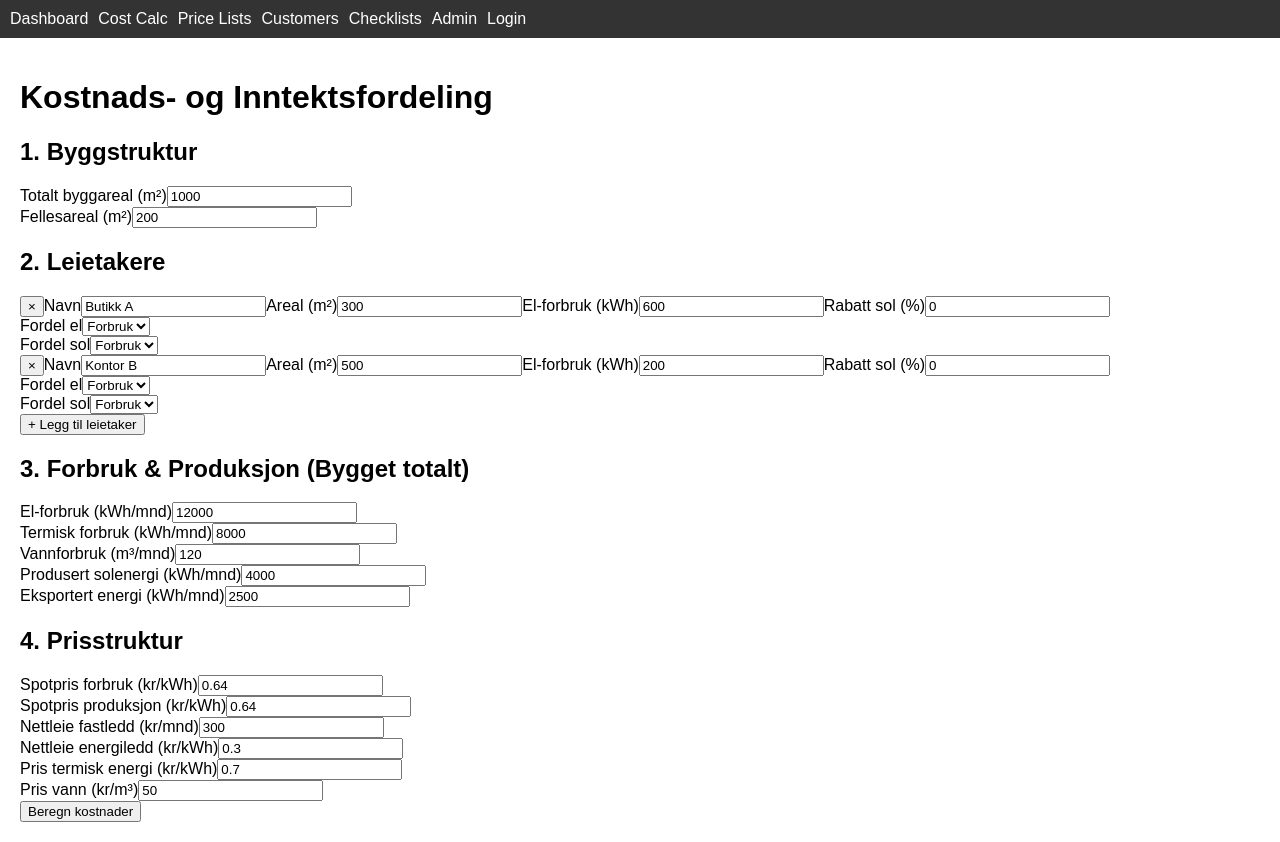
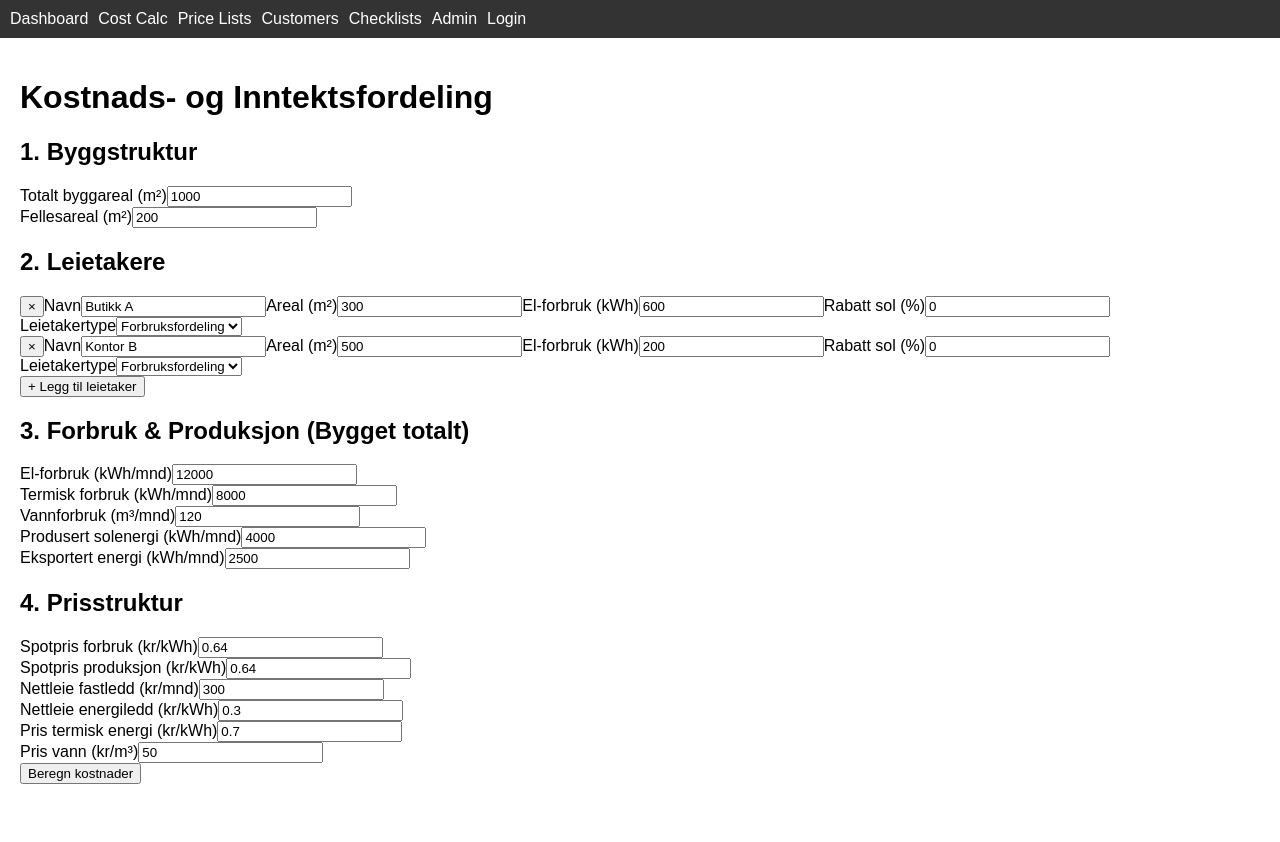
Before and after one commit to evengordonlauve/Energy-Bill-System, a Next.js app: page /calculations/cost in a window 1280 px wide. After the commit the page ends 804 px from the top, so only its background shows below. Built offline with nearby package versions, Linux system fonts and the light colour scheme.

Commit message:
Add tenant type selection and remove distribution options

```diff
--- a/pages/calculations/cost.tsx
+++ b/pages/calculations/cost.tsx
@@ -8,8 +8,12 @@ interface Tenant {
   area: number;
   el: number;
   discount: number;
-  distE: "consumption" | "area";
-  distP: "consumption" | "area";
+  /**
+   * 1 - arealfordeling
+   * 2 - forbruksfordeling
+   * 3 - AMS-fordeling
+   */
+  type: number;
 }
 
 interface TenantResult {
@@ -37,8 +41,8 @@ function TenantCard({ tenant, onChange, onRemove }: TenantCardProps) {
   const handle =
     (field: keyof Tenant) =>
     (e: React.ChangeEvent<HTMLInputElement | HTMLSelectElement>) => {
-      const value =
-        field === "name" ? e.target.value : parseFloat(e.target.value) || 0;
+      const raw = e.target.value;
+      const value = field === "name" ? raw : parseFloat(raw) || 0;
       onChange({ ...tenant, [field]: value });
     };
 
@@ -79,29 +83,17 @@ function TenantCard({ tenant, onChange, onRemove }: TenantCardProps) {
         onChange={handle("discount")}
         className="w-full p-1 border rounded mb-2 focus:ring-blue-300 focus:outline-none text-sm"
       />
-      <div className="grid grid-cols-2 gap-2 mt-2">
-        <div>
-          <label className="block text-sm">Fordel el</label>
-          <select
-            value={tenant.distE}
-            onChange={handle("distE")}
-            className="w-full p-1 border rounded focus:ring-blue-300 focus:outline-none text-xs"
-          >
-            <option value="consumption">Forbruk</option>
-            <option value="area">Areal</option>
-          </select>
-        </div>
-        <div>
-          <label className="block text-sm">Fordel sol</label>
-          <select
-            value={tenant.distP}
-            onChange={handle("distP")}
-            className="w-full p-1 border rounded focus:ring-blue-300 focus:outline-none text-xs"
-          >
-            <option value="consumption">Forbruk</option>
-            <option value="area">Areal</option>
-          </select>
-        </div>
+      <div className="mt-2">
+        <label className="block text-sm">Leietakertype</label>
+        <select
+          value={tenant.type}
+          onChange={handle("type")}
+          className="w-full p-1 border rounded focus:ring-blue-300 focus:outline-none text-xs"
+        >
+          <option value={1}>Arealfordeling</option>
+          <option value={2}>Forbruksfordeling</option>
+          <option value={3}>AMS-fordeling</option>
+        </select>
       </div>
     </div>
   );
@@ -130,8 +122,7 @@ export default function CostCalculations() {
       area: 300,
       el: 600,
       discount: 0,
-      distE: "consumption",
-      distP: "consumption",
+      type: 2,
     },
     {
       id: 1,
@@ -139,8 +130,7 @@ export default function CostCalculations() {
       area: 500,
       el: 200,
       discount: 0,
-      distE: "consumption",
-      distP: "consumption",
+      type: 2,
     },
   ]);
 
@@ -155,8 +145,7 @@ export default function CostCalculations() {
         area: 100,
         el: 1000,
         discount: 0,
-        distE: "consumption",
-        distP: "consumption",
+        type: 2,
       },
     ]);
     setNextId(nextId + 1);
@@ -187,15 +176,16 @@ export default function CostCalculations() {
     const tenantResults = tenants.map((t) => {
       const areaPct =
         totalArea > 0 ? ((t.area / totalArea) * 100).toFixed(1) : "0.0";
+      const method = t.type === 1 ? "area" : "consumption";
       const elCost =
-        t.distE === "consumption"
+        method === "consumption"
           ? (t.el / TE) * PC * TE
           : (t.area / totalArea) * PC * TE;
       const thCost = PT * TT;
       const wCost = PW * TW;
       const exportIncome = EE * PP;
       const baseShare =
-        t.distP === "consumption"
+        method === "consumption"
           ? (t.el / TE) * exportIncome
           : (t.area / totalArea) * exportIncome;
       const exportShare = baseShare * (1 - t.discount / 100);
```
